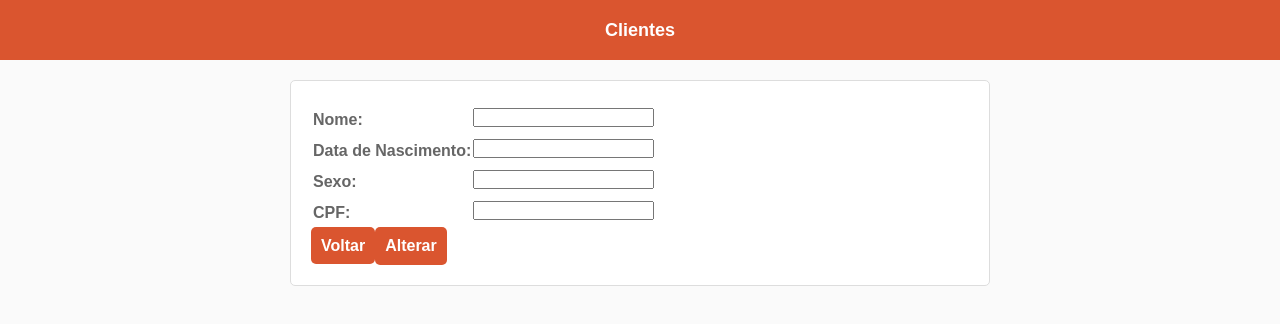
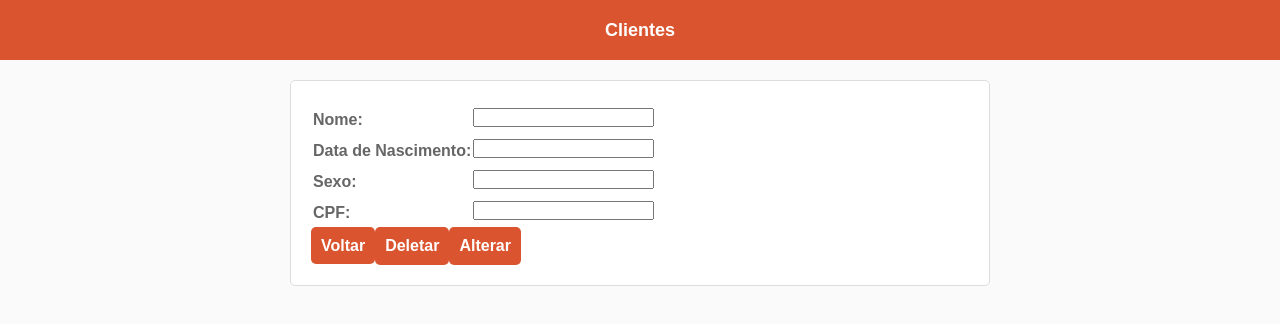
Before and after one commit to arthurmdros/P_web_Projet, a React (Create React App) app in the folder kaelsilva/reactapp/: page /api/customers/1 in a window 1280 px wide. Shown: the top 324 px of the page. Built offline with nearby package versions, Linux system fonts and the light colour scheme; no server answers; the HTML template or start-up script is replaced by a standard one.

Commit message:
Adicionando funcionalidade de deletar cliente.

```diff
--- a/kaelsilva/reactapp/src/pages/customer/index.js
+++ b/kaelsilva/reactapp/src/pages/customer/index.js
@@ -13,6 +13,16 @@ export default class Customer extends Component{
             cpf: '',
             sexo: '',
         };
+    }
+
+    deleteCustomer = event => {
+        event.preventDefault();
+
+        const { id } = this.props.match.params;
+
+        api.delete(`/customers/${id}`);
+
+        alert('Cliente deletado com sucesso!');
     }
 
     handleChange = event => {
@@ -37,6 +47,8 @@ export default class Customer extends Component{
         const { id } = this.props.match.params;
 
         api.put(`/customers/${id}`, customer);
+
+        alert('Cliente atualizado com sucesso!');
     }
 
     async componentDidMount(){
@@ -91,6 +103,9 @@ export default class Customer extends Component{
                     </table>
                     <div className="actions">
                         <Link to={`/api/customers`}>Voltar</Link>
+                        <button type="submit" onClick={this.deleteCustomer}>
+                            Deletar
+                        </button>
                         <button type="submit" onClick={this.handleChange}>
                             Alterar
                         </button>
--- a/kaelsilva/reactapp/src/pages/main/index.js
+++ b/kaelsilva/reactapp/src/pages/main/index.js
@@ -53,7 +53,6 @@ export default class Main extends Component {
                         <p><strong>Data de nascimento:</strong> {customer.dataDeNascimento}</p>
                         <p><strong>Sexo:</strong> '{customer.sexo}'</p>
                         <Link to={`/api/customers/${customer._id}`}>Alterar</Link>
-                        <a href="./">Deletar</a>
                         <br /><br />
                     </article>
                 ))}
```
